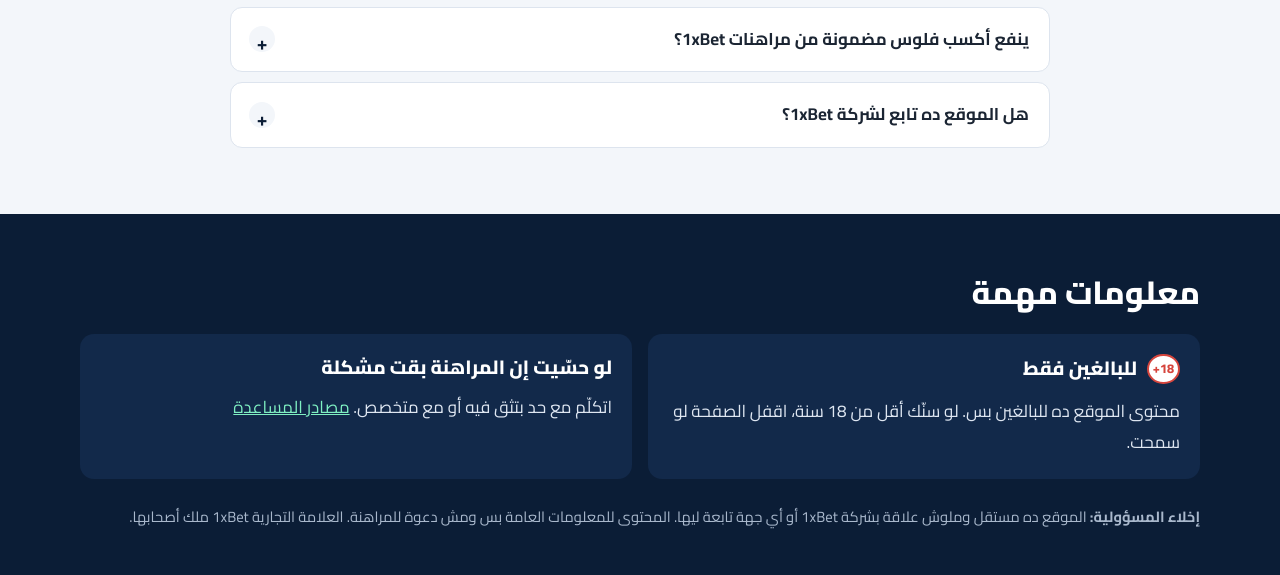
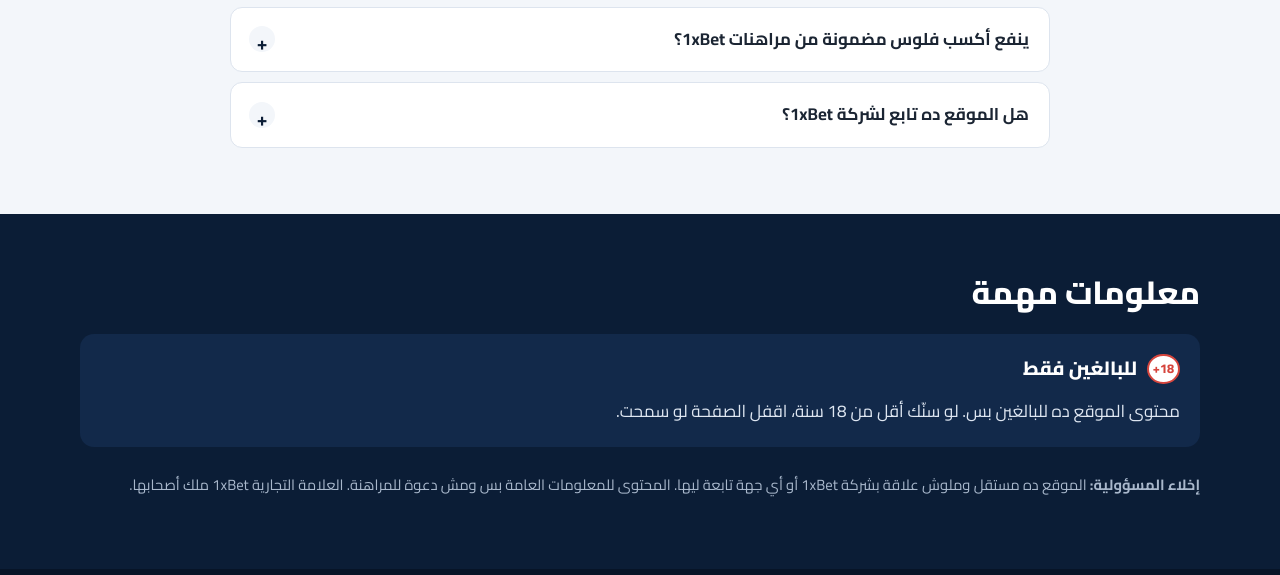
Before and after one commit to TamaraSad/egypt, a plain HTML site: page index.html in a window 1280 px wide. Shown: the part 7070-7645 px from the top of the page. Drawn offline with Linux system fonts and the light colour scheme.

Commit message:
Удалён блок о помощи при зависимости
Co-Authored-By: Claude Opus 5.5 <noreply@anthropic.com>
Claude-Session: https://claude.ai/code/session_01P5PqAx1jeuXUAxodkhLeoj

```diff
--- a/assets/css/style.css
+++ b/assets/css/style.css
@@ -222,7 +222,7 @@ p { margin: 0 0 1em; }
 /* ===== Правовой блок ===== */
 .legal { background: var(--c-navy); color: #dfe7f2; }
 .legal h2 { color: #fff; }
-.legal__grid { display: grid; grid-template-columns: repeat(2, 1fr); gap: 16px; }
+.legal__grid { display: grid; grid-template-columns: minmax(0, 1fr); gap: 16px; }
 .legal__item { background: var(--c-navy-2); border-radius: var(--radius); padding: 20px; }
 .legal__item h3 { color: #fff; margin-top: 0; display: flex; align-items: center; gap: 10px; }
 .legal__item p { margin: 0; }
--- a/index.html
+++ b/index.html
@@ -531,12 +531,6 @@
             <h3><span class="age-badge">+18</span> للبالغين فقط</h3>
             <p>محتوى الموقع ده للبالغين بس. لو سنّك أقل من 18 سنة، اقفل الصفحة لو سمحت.</p>
           </div>
-          <div class="legal__item">
-            <h3>لو حسّيت إن المراهنة بقت مشكلة</h3>
-            <p>اتكلّم مع حد بتثق فيه أو مع متخصص.
-              <!-- ДОБАВЬТЕ проверенный номер горячей линии помощи при зависимости в Египте -->
-              <a href="/responsible-gambling/">مصادر المساعدة</a></p>
-          </div>
         </div>
 
         <p class="disclaimer"><b>إخلاء المسؤولية:</b> الموقع ده مستقل وملوش علاقة بشركة 1xBet أو أي جهة تابعة ليها. المحتوى للمعلومات العامة بس ومش دعوة للمراهنة. العلامة التجارية 1xBet ملك أصحابها.</p>
```
